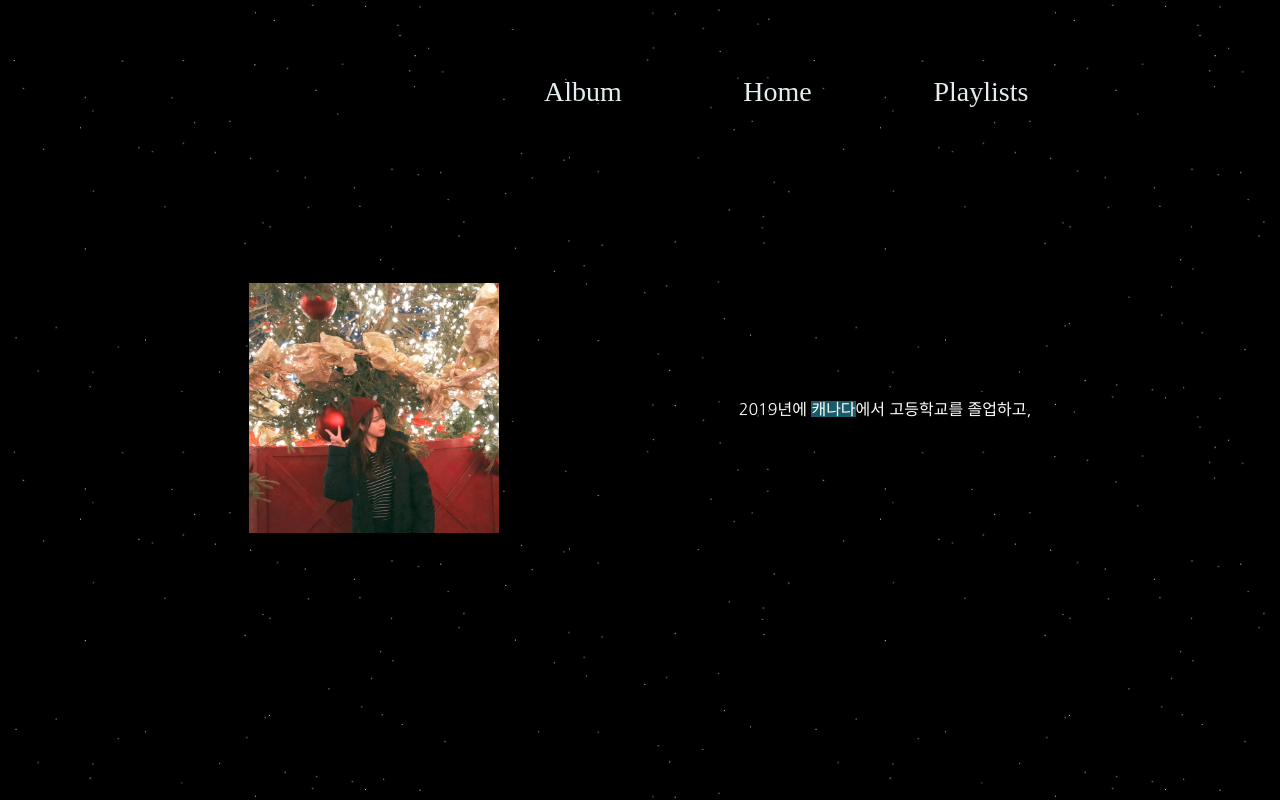
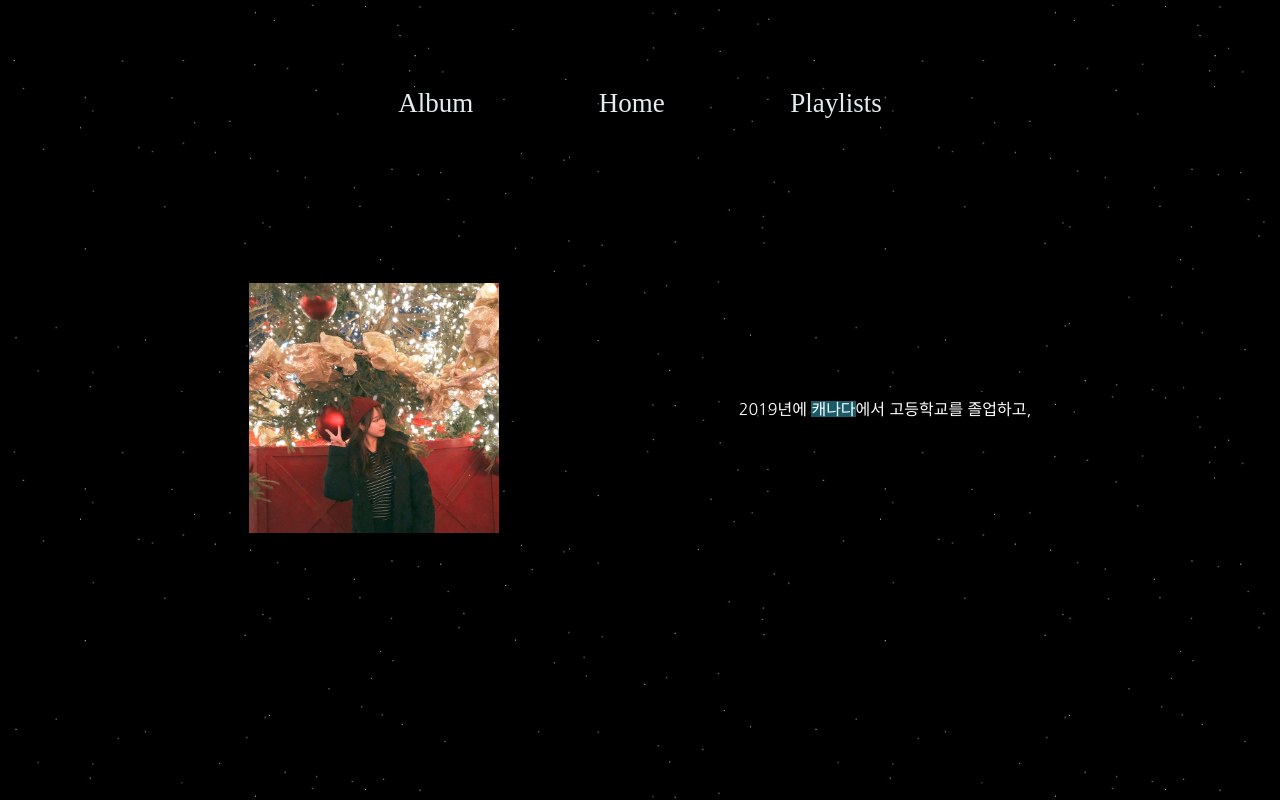
Before and after one commit to tmdtmdqorekf/tmdtmdqorekf.github.io, a plain HTML site: page album.html in a window 1280 px wide. Shown: the top 800 px of the page. Drawn offline with Linux system fonts and the light colour scheme.

Commit message:
fix: container 속성

```diff
--- a/album.css
+++ b/album.css
@@ -4,13 +4,10 @@ body {
 }
 
 .header-container {
-    display: flex;
     position: fixed;
-    justify-content: center;
-    align-items: center;
-    height: 3vh;
-    margin-left: 29.7rem;
-    margin-top: 4.5rem;
+    left: 50%;
+    transform: translateX(-50%);
+    margin-top: 5rem;
 }
 
 .home {
@@ -21,7 +18,7 @@ body {
     text-decoration: none;
     color: rgb(229, 237, 240);
     font-family: 'Freestyle Script';
-    font-size: 28px;
+    font-size: 27px;
     margin: 0 3.8rem 0 3.8rem;
 }
 
@@ -60,10 +57,9 @@ p{
     display: flex;
     flex-wrap: nowrap;
     gap: 0.3rem;
-    justify-content: right;
+    justify-content: center;
     align-items: center;
     height: 100vh;
-    width: 160vh;
 }
 
 .ece-text {
@@ -121,10 +117,9 @@ p{
 .comp-container {
     display: flex;
     flex-wrap: nowrap;
-    justify-content: right;
+    justify-content: center;
     align-items: center;
     height: 180vh;
-    width: 160vh;
 }
 
 .comp-text{
```
